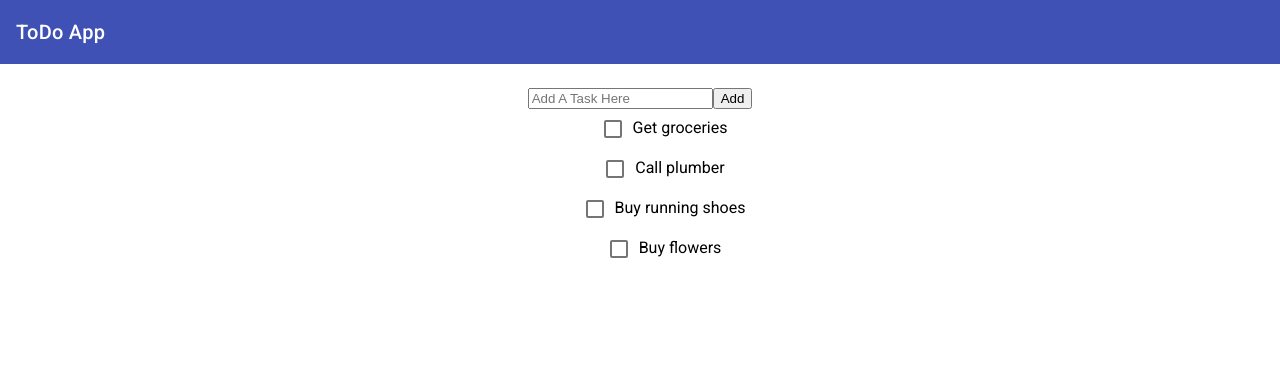
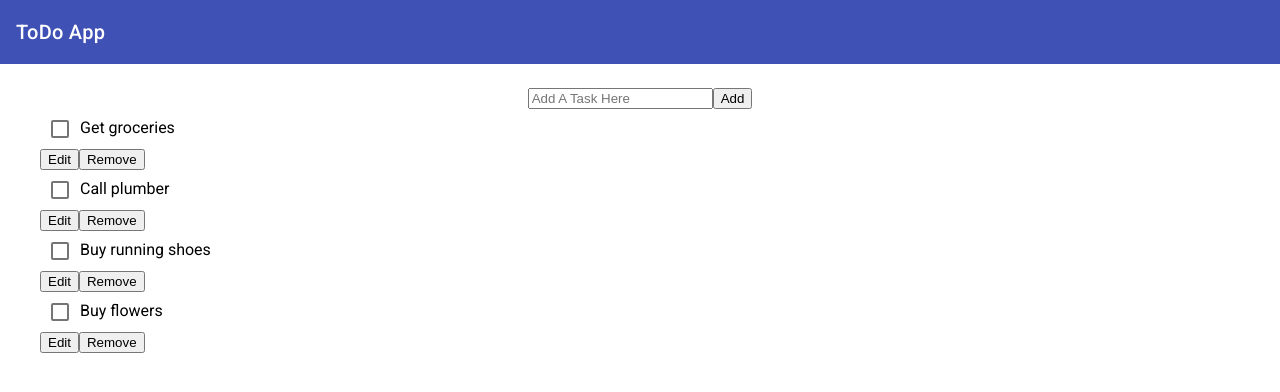
Before and after one commit to kyanethmoran/ToDo-Testing, an Angular app: page / in a window 1280 px wide. Shown: the top 392 px of the page. Built offline with nearby package versions, Linux system fonts and the light colour scheme.

Commit message:
edit works/ cancel works

```diff
--- a/src/app/app.component.html
+++ b/src/app/app.component.html
@@ -16,8 +16,9 @@
       Add
     </button>
   </div>
-
-  <ul *ngFor="let i of items" class="center-child">
-    <app-item (remove)="remove(i)" [item]="i"></app-item>
-  </ul>
+  <div>
+    <ul *ngFor="let i of items" class="center-child">
+      <app-item (remove)="remove(i)" [item]="i"></app-item>
+    </ul>
+  </div>
 </section>
--- a/src/app/components/item/item.component.html
+++ b/src/app/components/item/item.component.html
@@ -1,4 +1,38 @@
 <section>
-  <mat-checkbox [id]="item.description" type="checkbox" />
+  <mat-checkbox [id]="item.description" type="checkbox" color="primary" />
   <label [for]="item.description">{{ item.description }}</label>
+
+  <div *ngIf="!editable">
+    <button mat-raised-button color="primary" (click)="editable = !editable">
+      Edit
+    </button>
+    <button mat-raised-button color="warn" (click)="remove.emit(item)">
+      Remove
+    </button>
+  </div>
+
+  <div *ngIf="editable">
+    <input
+      matInput
+      #newDescription
+      [value]="item.description"
+      (keyup.enter)="saveItem(newDescription.value); editable = !editable"
+    />
+    <button
+      *ngIf="editable"
+      mat-raised-button
+      color="primary"
+      (click)="saveItem(newDescription.value); editable = !editable"
+    >
+      Update
+    </button>
+    <button
+      *ngIf="editable"
+      mat-raised-button
+      color="warn"
+      (click)="editable = !editable"
+    >
+      Cancel
+    </button>
+  </div>
 </section>
```
